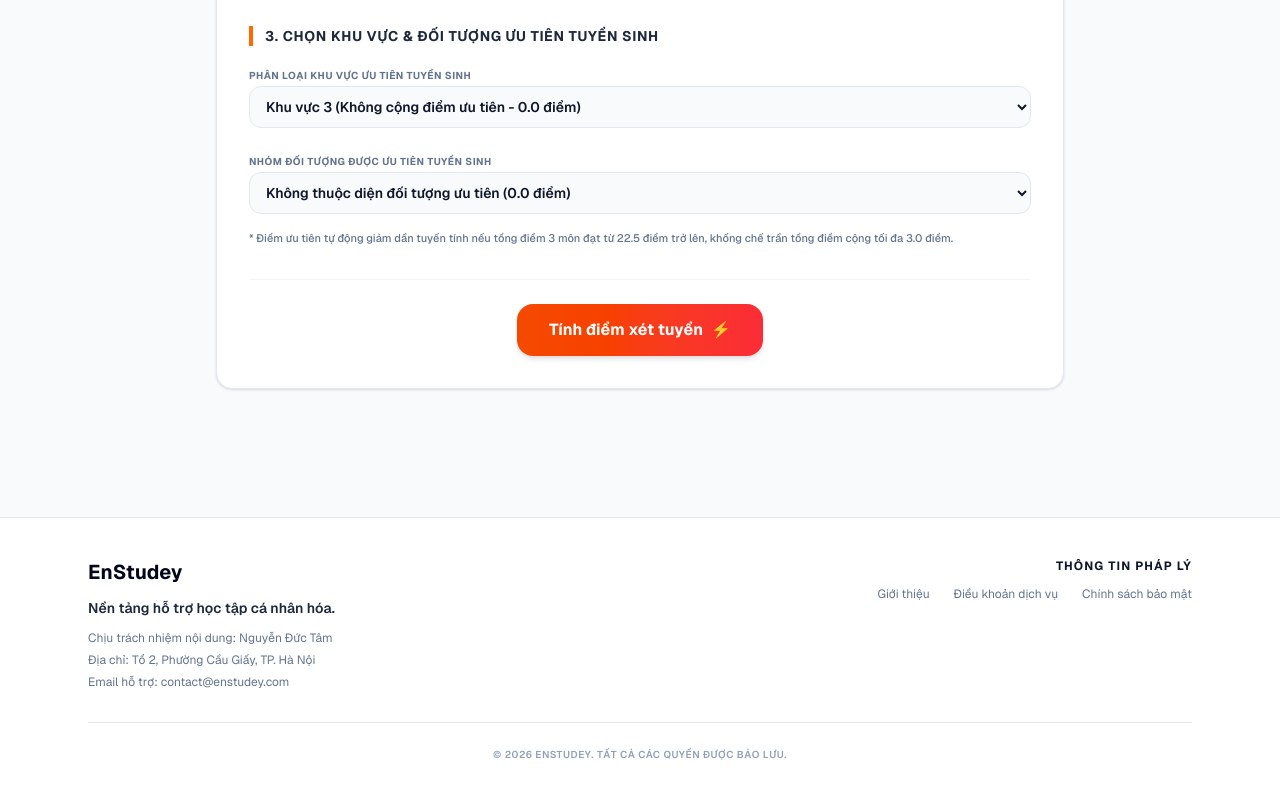
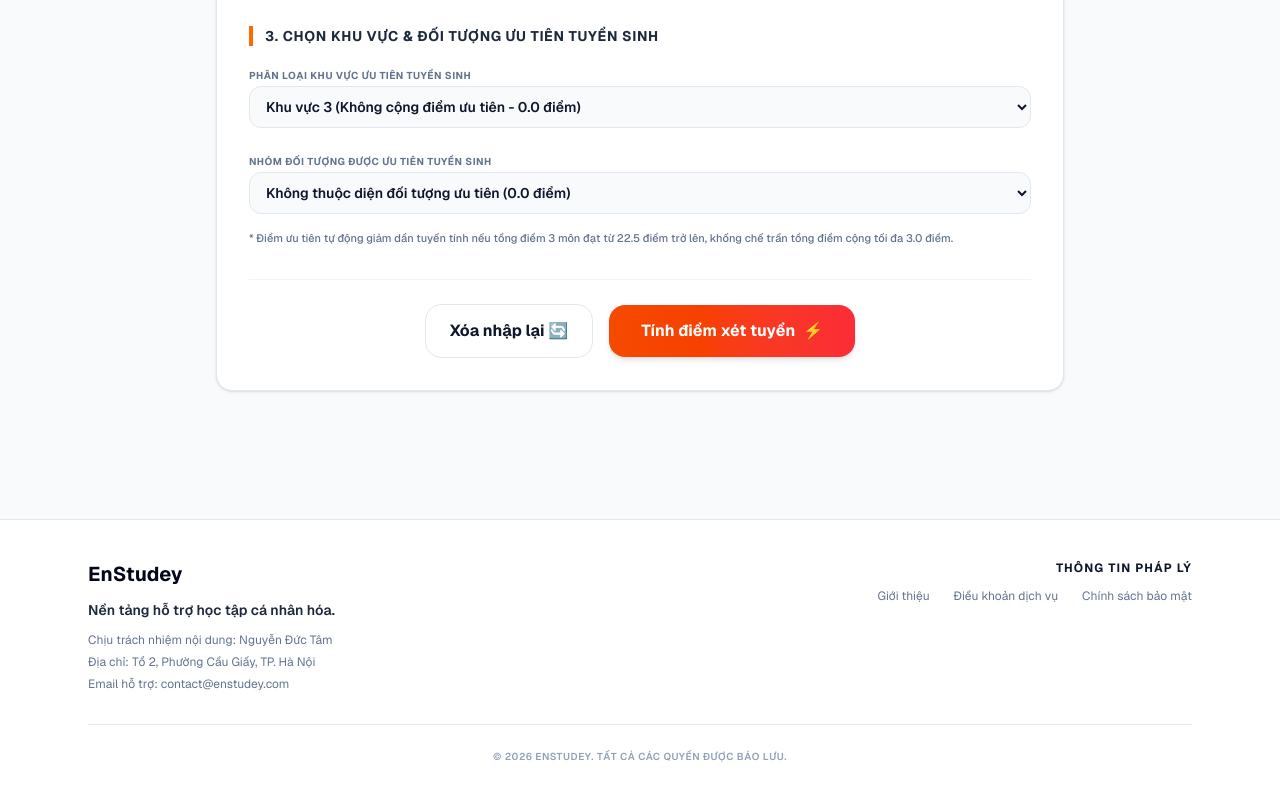
Before and after one commit to enstudey/enstudeyfe, a Next.js app: page /tinh-diem-tot-nghiep in a window 1280 px wide. Shown: the part 879-1679 px from the top of the page. Built offline with nearby package versions, Linux system fonts and the light colour scheme.

Commit message:
feat: update scroll smooth and fix build

```diff
--- a/app/layout.tsx
+++ b/app/layout.tsx
@@ -30,6 +30,7 @@ export default function RootLayout({
       lang="en"
       className={`${geistSans.variable} ${geistMono.variable} h-full antialiased`}
       suppressHydrationWarning
+      data-scroll-behavior="smooth"
     >
       <head>
         {/* Tích hợp Google AdSense Auto Ads bất đồng bộ */}
--- a/app/tinh-diem-tot-nghiep/TranscriptSelector.tsx
+++ b/app/tinh-diem-tot-nghiep/TranscriptSelector.tsx
@@ -14,6 +14,7 @@ interface Props {
   errors: Record<string, string>;
   handleScoreChange: (subKey: TranscriptSubjectKey, semKey: keyof SubjectSemesterScores, val: string) => void;
   onCalculate: () => void;
+  onReset: () => void;
   otherLanguageType: "Korean" | "Chinese" | "Japanese" | "French" | "German" | "Russian";
   setOtherLanguageType: (val: "Korean" | "Chinese" | "Japanese" | "French" | "German" | "Russian") => void;
 }
@@ -69,6 +70,7 @@ export default function TranscriptSelector({
   errors,
   handleScoreChange,
   onCalculate,
+  onReset,
   otherLanguageType,
   setOtherLanguageType
 }: Props) {
@@ -204,11 +206,18 @@ export default function TranscriptSelector({
       </div>
 
       {/* Button tính điểm */}
-      <div className="pt-6 flex flex-col items-center border-t border-slate-100 dark:border-zinc-850">
+      <div className="pt-6 flex flex-wrap gap-4 items-center justify-center border-t border-slate-100 dark:border-zinc-855">
+        <button
+          onClick={onReset}
+          data-testid="btn-reset-transcript"
+          className="px-6 py-3.5 border border-slate-200 dark:border-zinc-700 hover:bg-slate-50 dark:hover:bg-zinc-900 text-slate-650 dark:text-zinc-400 font-bold rounded-2xl transition duration-200 text-sm sm:text-base cursor-pointer"
+        >
+          Xóa nhập lại 🔄
+        </button>
         <button
           onClick={onCalculate}
           data-testid="btn-calculate-transcript"
-          className="px-8 py-3.5 bg-gradient-to-r from-orange-600 to-red-500 hover:from-orange-700 hover:to-red-650 text-white font-bold rounded-2xl shadow-md hover:shadow-lg hover:scale-[1.01] active:scale-98 transition duration-200 flex items-center gap-2 text-base cursor-pointer"
+          className="px-8 py-3.5 bg-gradient-to-r from-orange-600 to-red-500 hover:from-orange-700 hover:to-red-650 text-white font-bold rounded-2xl shadow-md hover:shadow-lg hover:scale-[1.01] active:scale-98 transition duration-200 flex items-center gap-2 text-sm sm:text-base cursor-pointer"
         >
           <span>Tính điểm & Đối sánh học bạ</span>
           <span className="font-bold">⚡</span>
--- a/app/tinh-diem-tot-nghiep/page.tsx
+++ b/app/tinh-diem-tot-nghiep/page.tsx
@@ -122,14 +122,14 @@ export default function CalculatorPage() {
       } else {
         setErrors(prev => {
           const copy = { ...prev };
-          delete copy[subject];
+          delete copy[subject as string];
           return copy;
         });
       }
     } else {
       setErrors(prev => {
         const copy = { ...prev };
-        delete copy[subject];
+        delete copy[subject as string];
         return copy;
       });
     }
@@ -171,14 +171,41 @@ export default function CalculatorPage() {
     }
   };
 
+  // Reset nhanh toàn bộ điểm thi và học bạ
+  const handleReset = () => {
+    if (calculationMethod === "THPT_EXAM") {
+      const resetScores = {
+        math: "", literature: "", english: "", otherLanguage: "",
+        physics: "", chemistry: "", biology: "", history: "",
+        geography: "", gdktpl: "", informatics: "", techIndustrial: "", techAgricultural: ""
+      };
+      setScores(resetScores);
+      localStorage.removeItem("user_raw_scores");
+      setComputedScores(null);
+      setHighestGroup(null);
+      setAppliedEquivNote(null);
+    } else {
+      const resetTranscript = {} as Record<TranscriptSubjectKey, SubjectSemesterScores>;
+      (Object.keys(TRANSCRIPT_SUBJECTS) as TranscriptSubjectKey[]).forEach(key => {
+        resetTranscript[key] = { ...INITIAL_SEMESTER_SCORES };
+      });
+      setSemesterScores(resetTranscript);
+      localStorage.removeItem("user_transcript_scores");
+      setIsTranscriptCalculated(false);
+      setComputedTranscriptData(null);
+    }
+    setErrors({});
+  };
+
 
   // Tính điểm thi tốt nghiệp THPT
   const handleCalculate = () => {
     const newErrors: Record<string, string> = {};
 
     Object.entries(scores).forEach(([subj, val]) => {
-      if (val !== "") {
-        const numVal = parseFloat(val);
+      const valStr = val as string;
+      if (valStr !== "") {
+        const numVal = parseFloat(valStr);
         if (isNaN(numVal) || numVal < 0 || numVal > 10) {
           newErrors[subj] = "Điểm phải từ 0.0 - 10.0";
         }
@@ -382,11 +409,18 @@ export default function CalculatorPage() {
                 />
               </div>
 
-              <div className="pt-6 flex flex-col items-center border-t border-slate-100 dark:border-zinc-855">
+              <div className="pt-6 flex flex-wrap gap-4 items-center justify-center border-t border-slate-100 dark:border-zinc-855">
+                <button
+                  onClick={handleReset}
+                  data-testid="btn-reset-scores"
+                  className="px-6 py-3.5 border border-slate-200 dark:border-zinc-700 hover:bg-slate-50 dark:hover:bg-zinc-900 text-slate-650 dark:text-zinc-400 font-bold rounded-2xl transition duration-200 text-sm sm:text-base cursor-pointer"
+                >
+                  Xóa nhập lại 🔄
+                </button>
                 <button
                   onClick={handleCalculate}
                   data-testid="btn-calculate-scores"
-                  className="px-8 py-3.5 bg-gradient-to-r from-orange-600 to-red-500 hover:from-orange-700 hover:to-red-650 text-white font-bold rounded-2xl shadow-md hover:shadow-lg hover:scale-[1.01] active:scale-98 transition duration-200 flex items-center gap-2 text-base cursor-pointer"
+                  className="px-8 py-3.5 bg-gradient-to-r from-orange-600 to-red-500 hover:from-orange-700 hover:to-red-650 text-white font-bold rounded-2xl shadow-md hover:shadow-lg hover:scale-[1.01] active:scale-98 transition duration-200 flex items-center gap-2 text-sm sm:text-base cursor-pointer"
                 >
                   <span>Tính điểm xét tuyển</span>
                   <span className="font-bold">⚡</span>
@@ -411,6 +445,7 @@ export default function CalculatorPage() {
                 errors={errors}
                 handleScoreChange={handleTranscriptScoreChange}
                 onCalculate={handleCalculateTranscript}
+                onReset={handleReset}
                 otherLanguageType={transcriptOtherLanguageType}
                 setOtherLanguageType={setTranscriptOtherLanguageType}
               />
```
